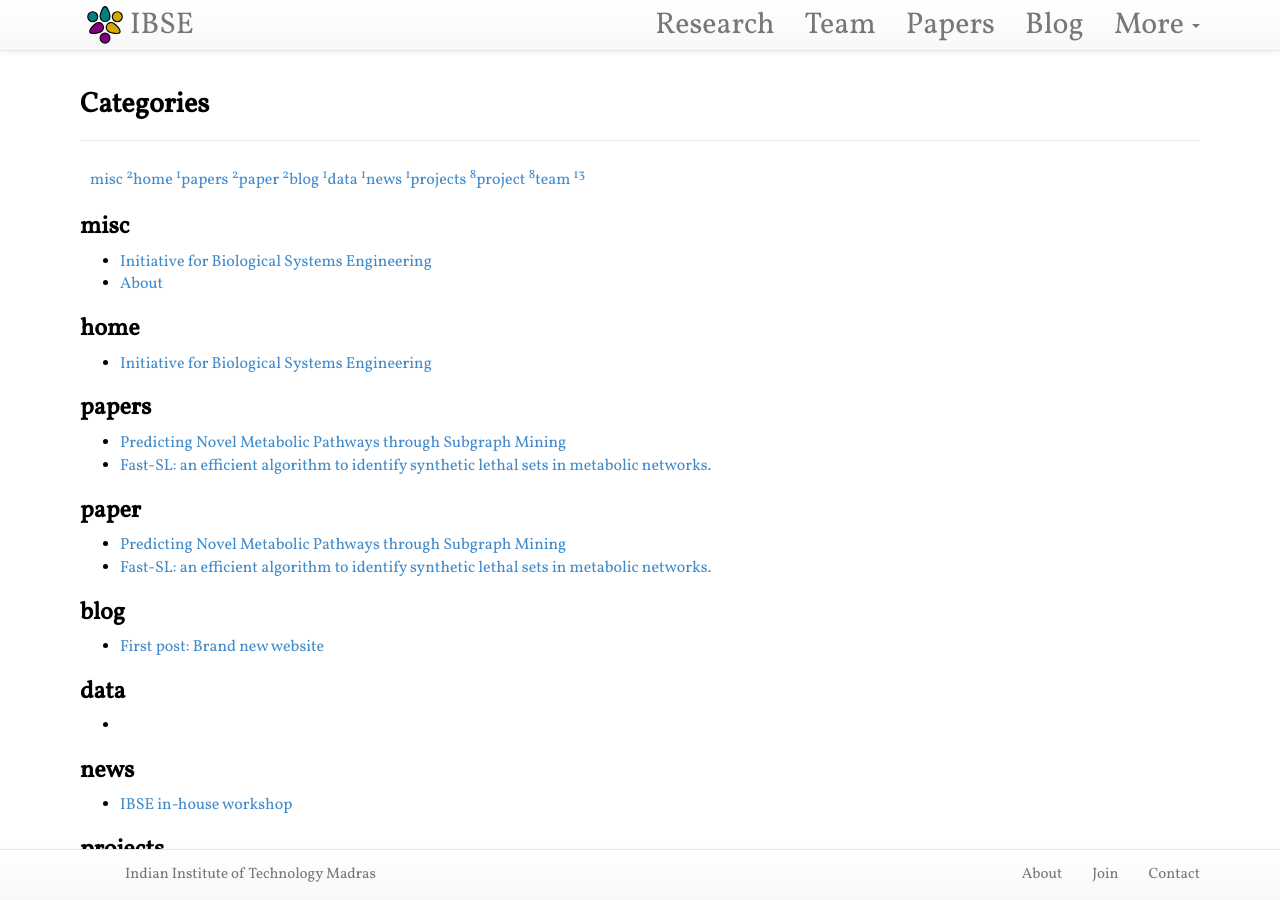
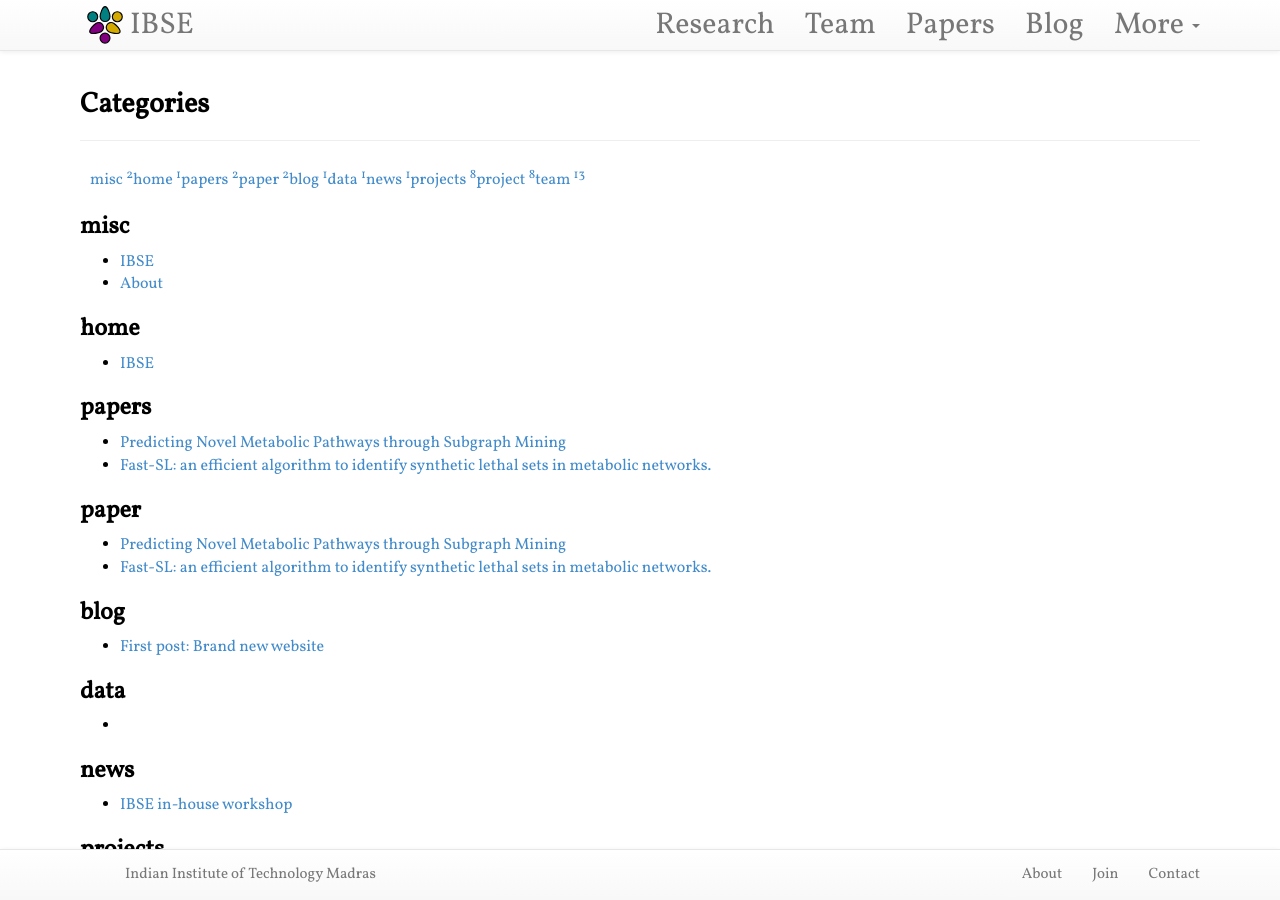
Before and after one commit to philge/ibse-iitm.github.io, a Jekyll site: the page built from categories.html, in a window 1280 px wide and 900 px high. Built offline with Jekyll 4.4.1, drawn with Linux system fonts in a browser that asks for light colours; nearby versions of some CDN libraries.

Commit message:
Update 2015-04-22-home.md

```diff
--- a/misc/_posts/2015-04-22-home.md
+++ b/misc/_posts/2015-04-22-home.md
@@ -1,6 +1,6 @@
 ---
 layout: default
-title: Initiative for Biological Systems Engineering
+title: IBSE
 categories:
  - home
 homepage: true
```
